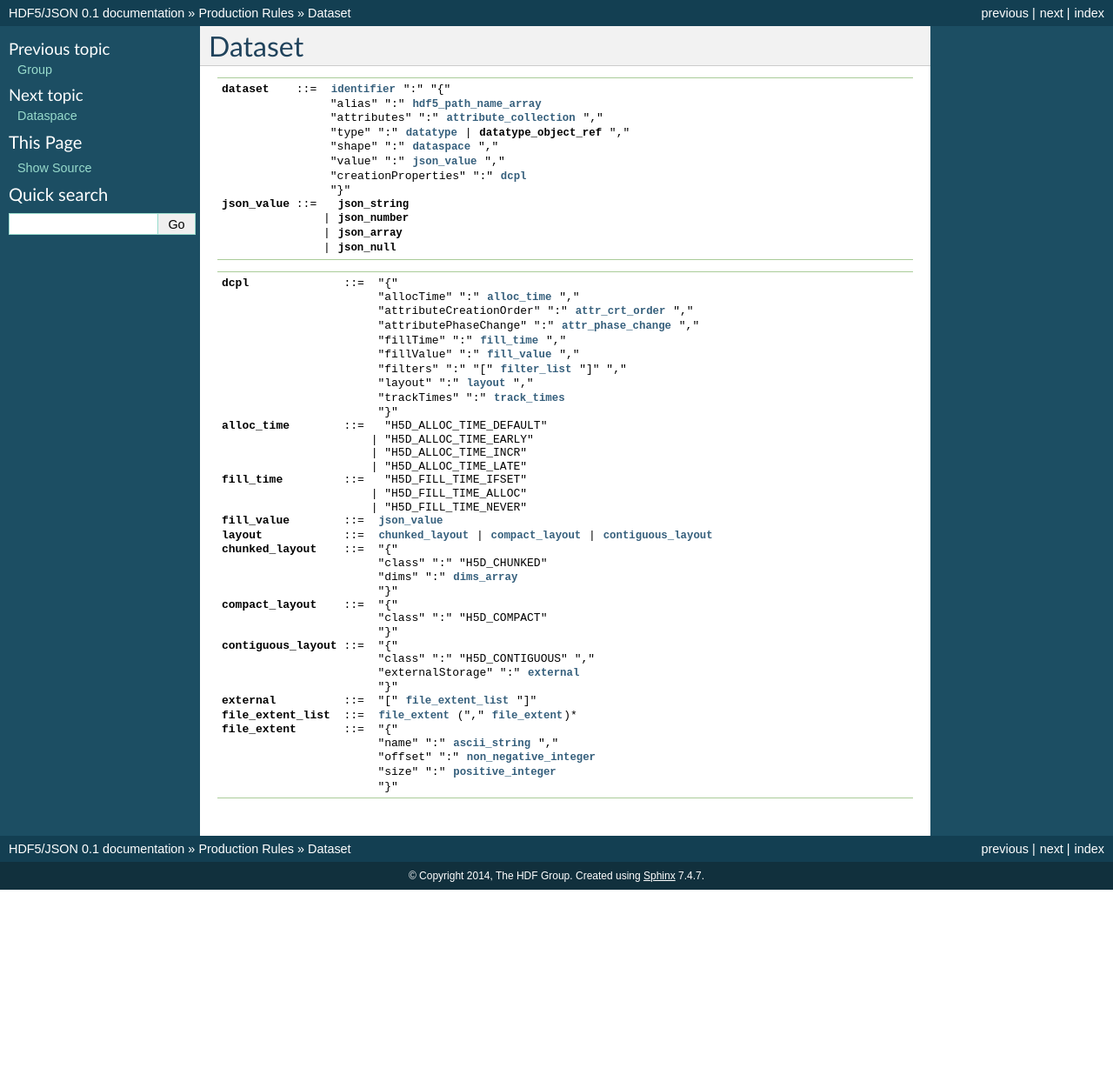
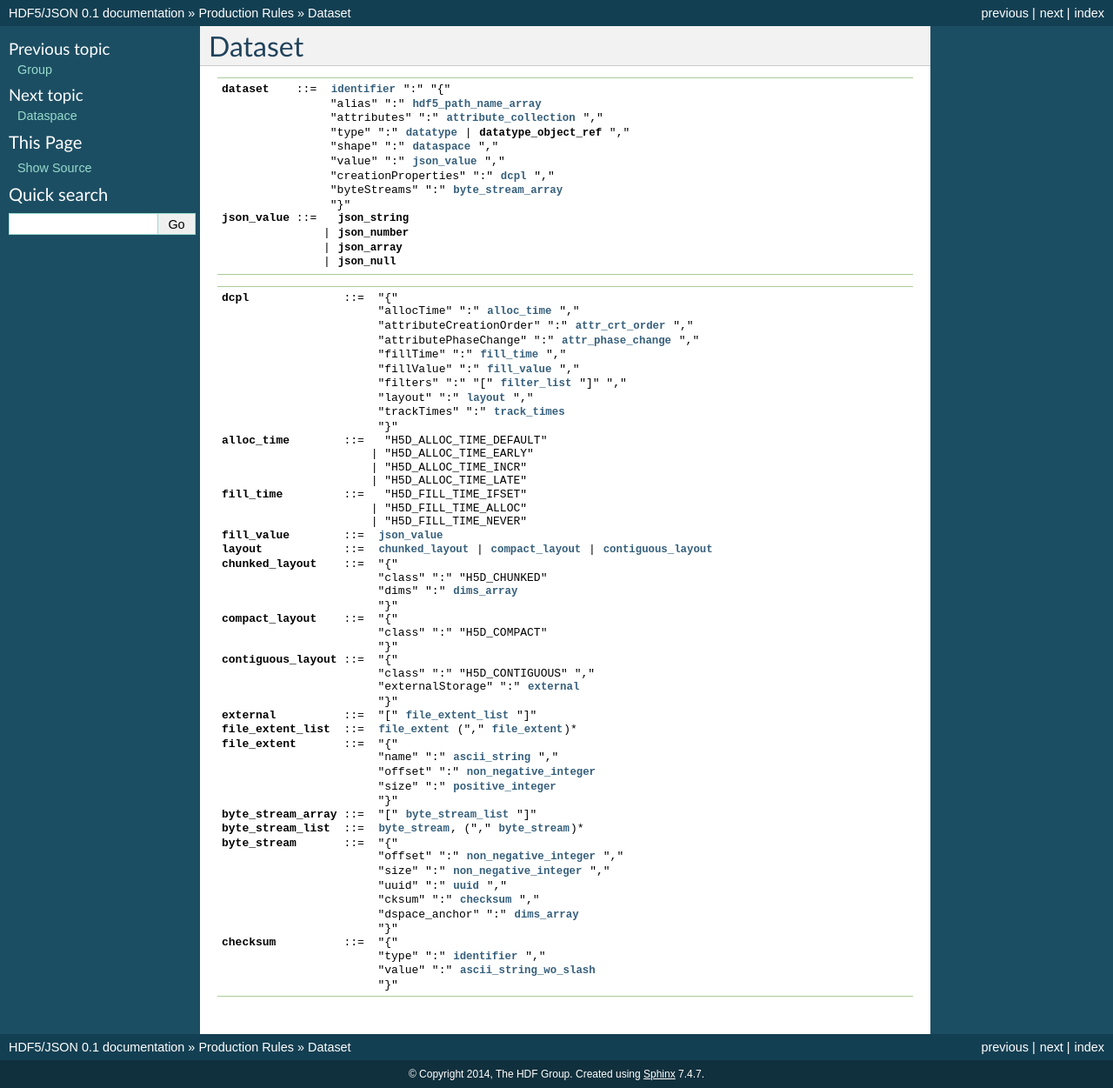
Before and after one commit to HDFGroup/hdf5-json, a Sphinx documentation site: the page built from docs/bnf/dataset.rst, in a window 1280 px wide. Shown: the whole page at 87% size. Built offline with Sphinx 7.4.7, drawn with Linux system fonts in a browser that asks for light colours; pages that are not in the unit, such as notebooks, are missing from menus; before the commit the page ends 1023 px from its top, so only the background shows below that.

Commit message:
Add production rules for dataset byte streams

```diff
--- a/docs/bnf/dataset.rst
+++ b/docs/bnf/dataset.rst
@@ -8,7 +8,8 @@ Dataset
 	  : "type" ":" `datatype` | `datatype_object_ref` ","
 	  : "shape" ":" `dataspace` ","
 	  : "value" ":" `json_value` ","
-	  : "creationProperties" ":" `dcpl`
+	  : "creationProperties" ":" `dcpl` ","
+      : "byteStreams" ":" `byte_stream_array`
 	  : "}"
    json_value:  `json_string`
              :| `json_number`
@@ -53,3 +54,16 @@ Dataset
 	      : "offset" ":" `non_negative_integer`
 	      : "size" ":" `positive_integer`
 	      : "}"
+    byte_stream_array: "[" `byte_stream_list` "]"
+    byte_stream_list: `byte_stream`, ("," `byte_stream`)*
+    byte_stream: "{"
+        : "offset" ":" `non_negative_integer` ","
+        : "size" ":" `non_negative_integer` ","
+        : "uuid" ":" `uuid` ","
+        : "cksum" ":" `checksum` ","
+        : "dspace_anchor" ":" `dims_array`
+        : "}"
+    checksum: "{"
+        : "type" ":" `identifier` ","
+        : "value" ":" `ascii_string_wo_slash`
+        : "}"
```
